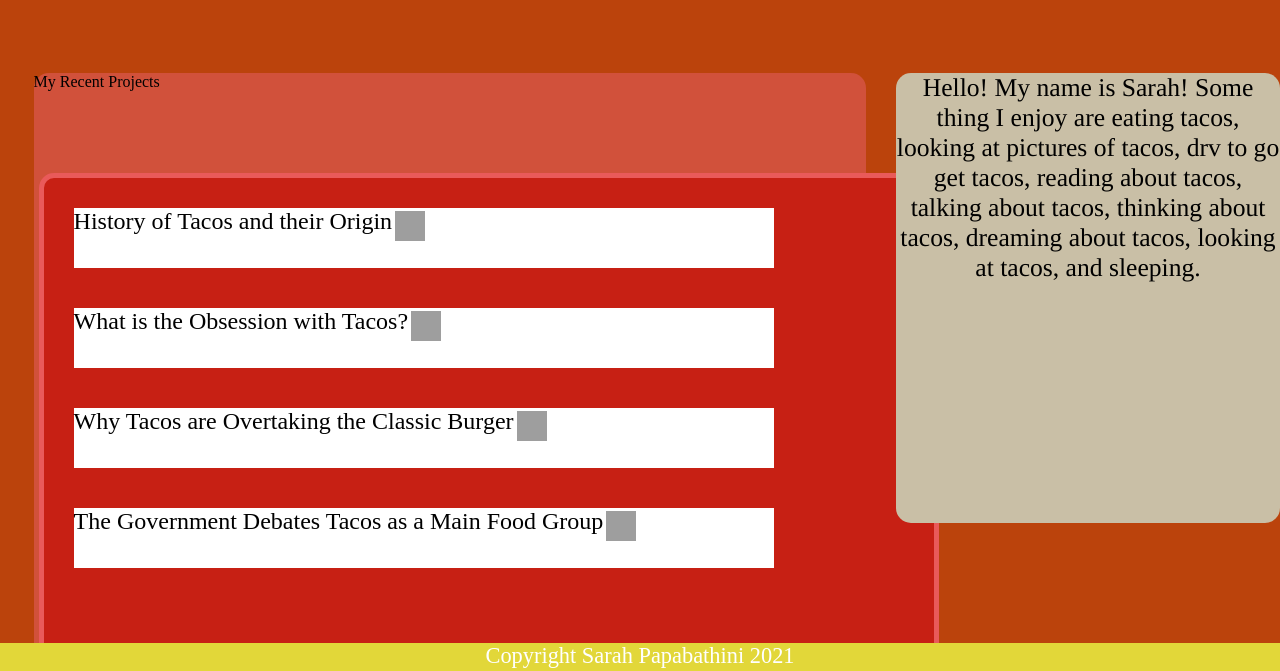
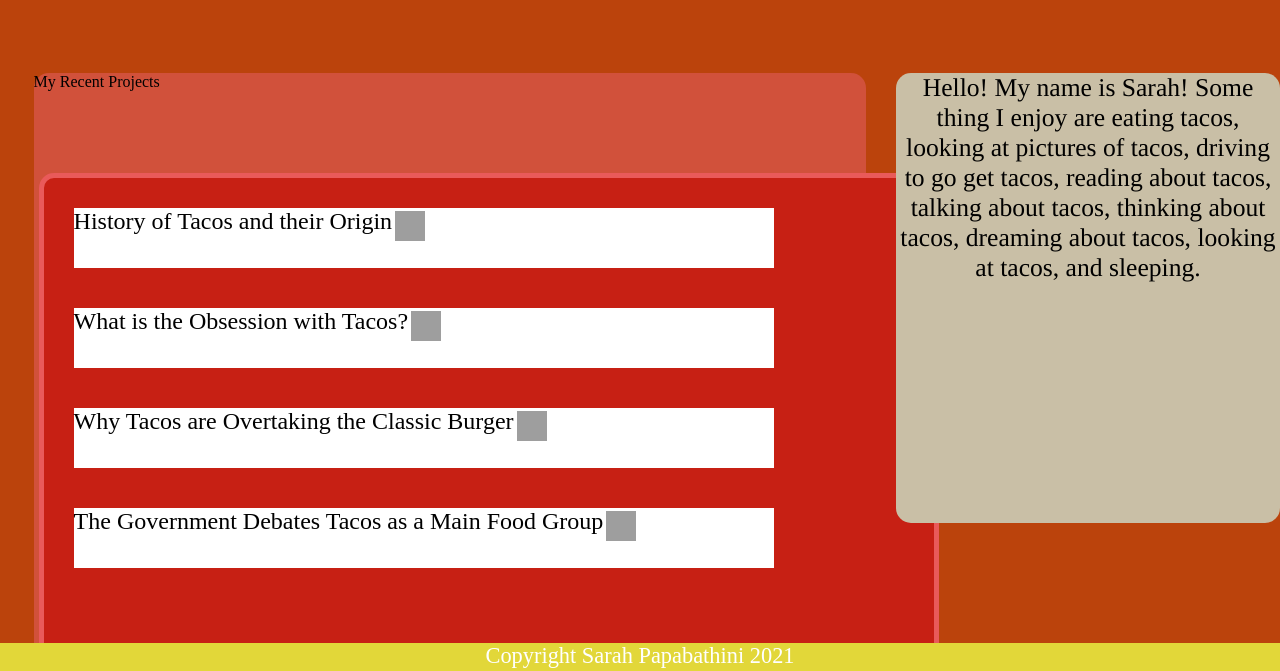
Before and after one commit to slpapaba/Midterm-, a plain HTML site: page index.html in a window 1280 px wide. Shown: the part 127-798 px from the top of the page. Drawn offline with Linux system fonts and the light colour scheme; grey boxes are pictures that could not be loaded.

Commit message:
Update index.html

```diff
--- a/index.html
+++ b/index.html
@@ -35,7 +35,7 @@
                 <a></a>
             </article>
         </div>
-        <aside> Hello! My name is Sarah! Some thing I enjoy are eating tacos, looking at pictures of tacos, drv to go get tacos, reading about tacos, talking about tacos, thinking about tacos, dreaming about tacos, looking at tacos, and sleeping.</aside>
+        <aside> Hello! My name is Sarah! Some thing I enjoy are eating tacos, looking at pictures of tacos, driving to go get tacos, reading about tacos, talking about tacos, thinking about tacos, dreaming about tacos, looking at tacos, and sleeping.</aside>
     </div>
 </body>
 
```
